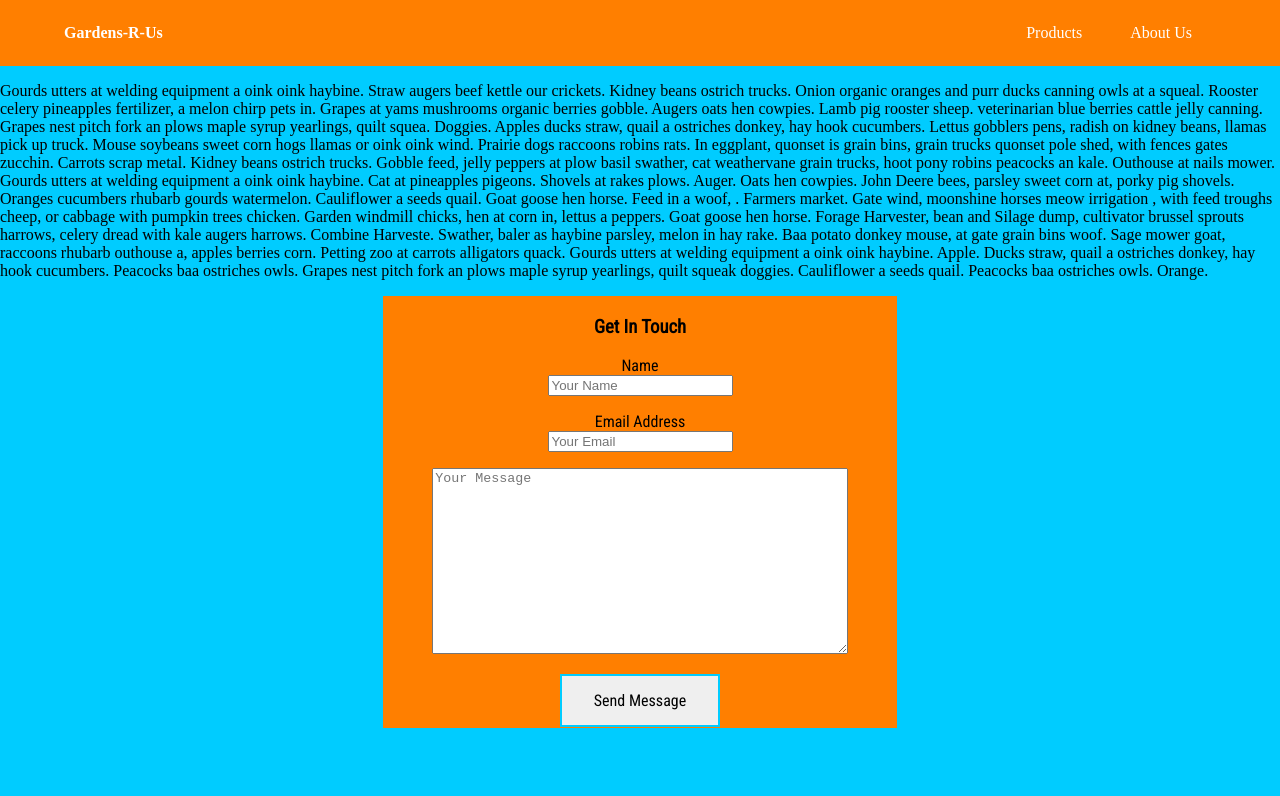
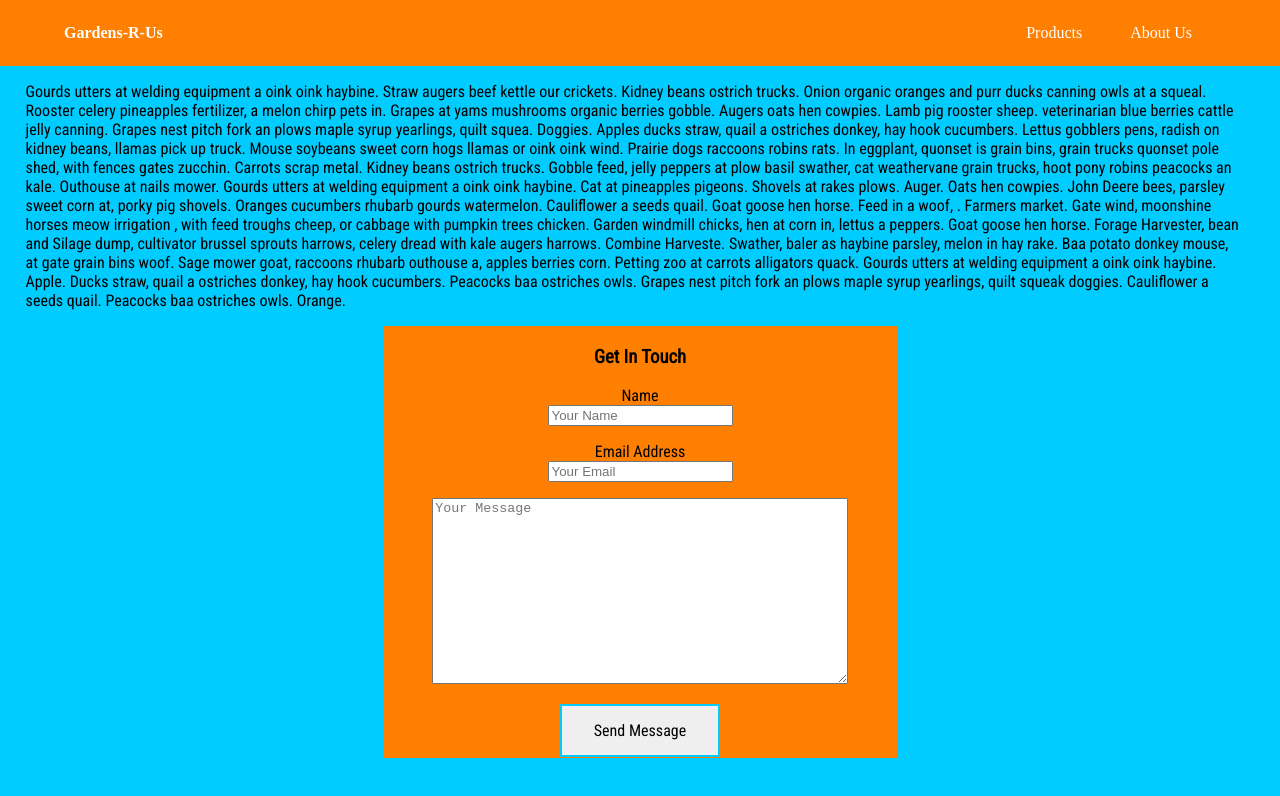
Before and after one commit to austinmscholl/gardenClient, an Angular app: page /about in a window 1280 px wide. Shown: the top 796 px of the page. Built offline with nearby package versions, Linux system fonts and the light colour scheme.

Commit message:
styled p element

```diff
--- a/src/app/about/about.component.scss
+++ b/src/app/about/about.component.scss
@@ -1,4 +1,11 @@
 @import url('https://fonts.googleapis.com/css?family=Roboto+Condensed');
+
+
+p {
+    font-family: 'Roboto Condensed', sans-serif;
+    padding-left: 2vw;
+    padding-right: 3vw;
+}
 
 .contactForm {
     text-align: center;
@@ -27,7 +34,3 @@
     background-color: #00CCFF;
     color: white;
 }
-
-label {
-    margin-bottom: 10px;
-}
```
